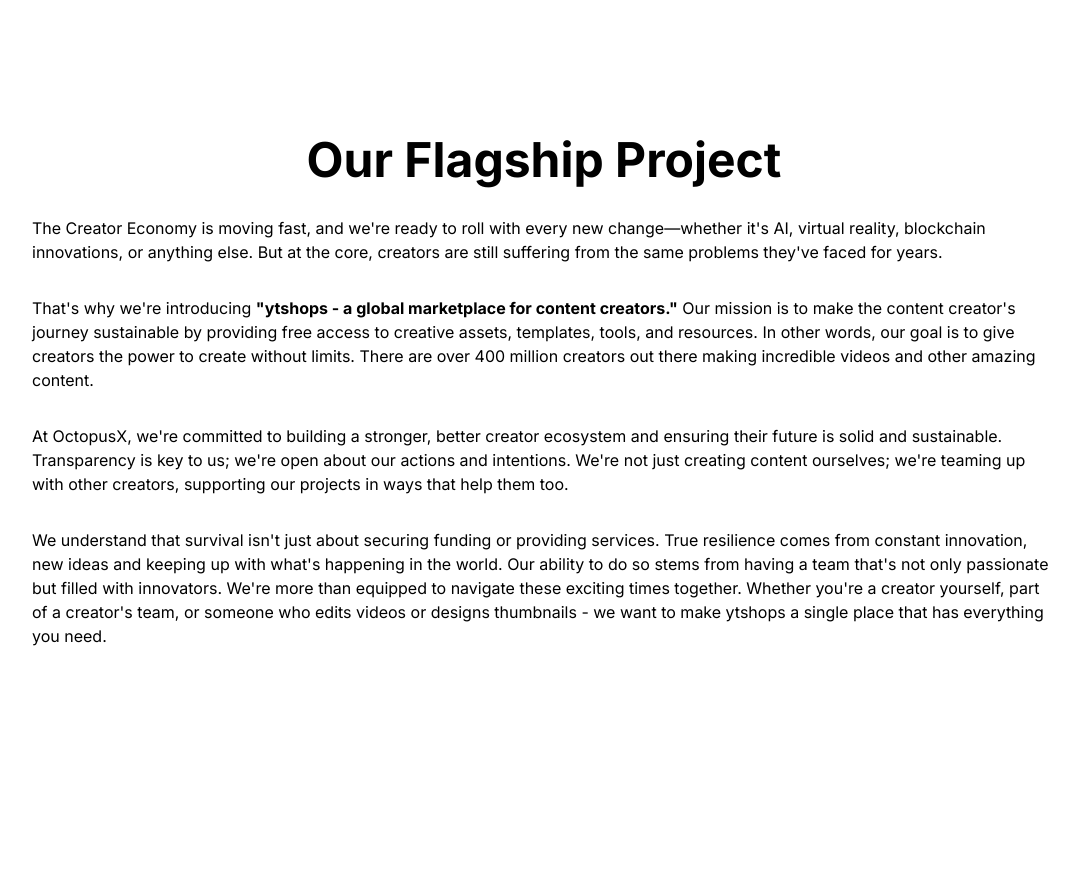
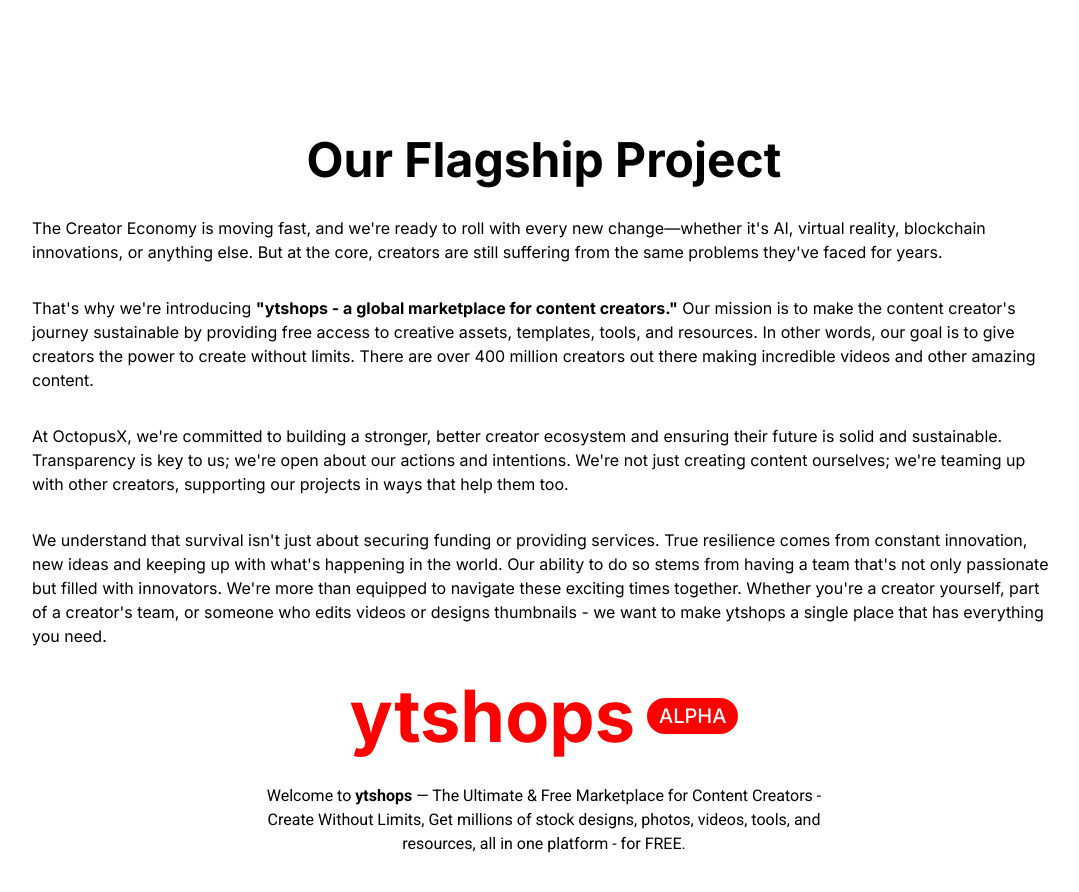
Before and after one commit to wolfiee42/OctopusX, a React (Vite) app: page / in a window 1280 px wide. Shown: the part 1120-2012 px from the top of the page, without its empty margins (96-1175 px from the left). Before the commit the page ends 1768 px from the top, so only its background shows below. Built offline with nearby package versions, Linux system fonts and the light colour scheme.

Commit message:
add: ytshops section

```diff
--- a/src/Pages/Home/Home.jsx
+++ b/src/Pages/Home/Home.jsx
@@ -1,6 +1,7 @@
 import React from 'react'
 import WhoWeAre from '../../components/WhoWeAre'
 import OurFlagshipProject from '../../components/OurFlagshipProject'
+import OurPlans from '../../components/OurPlans'
 
 const Home = () => {
   return (
@@ -8,7 +9,7 @@
     {/* Components Done by Amdadul */}
      <WhoWeAre/>
      <OurFlagshipProject/>
-
+     <OurPlans/>
       {/* Amdadul Components End here */}
     </>
   )
--- a/src/components/OurFlagshipProject.jsx
+++ b/src/components/OurFlagshipProject.jsx
@@ -2,13 +2,18 @@
 
 const OurFlagshipProject = () => {
   return (
-    <section className='container mx-auto max-w-[1200px] mt-10'>
+    <section className='container mx-auto max-w-[1200px] mt-10 mb-10'>
       <h1 className='text-5xl text-black font-inter font-bold text-center'>Our Flagship Project</h1>
       <div className='text-base font-inter font-normal space-y-8 mt-8 max-w-screen-lg mx-auto'>
       <p>The Creator Economy is moving fast, and we're ready to roll with every new change—whether it's AI, virtual reality, blockchain innovations, or anything else. But at the core, creators are still suffering from the same problems they've faced for years.</p>
     <p>That's why we're introducing <strong>"ytshops - a global marketplace for content creators."</strong> Our mission is to make the content creator's journey sustainable by providing free access to creative assets, templates, tools, and resources. In other words, our goal is to give creators the power to create without limits. There are over 400 million creators out there making incredible videos and other amazing content.</p>
     <p>At OctopusX, we're committed to building a stronger, better creator ecosystem and ensuring their future is solid and sustainable. Transparency is key to us; we're open about our actions and intentions. We're not just creating content ourselves; we're teaming up with other creators, supporting our projects in ways that help them too.</p>
     <p>We understand that survival isn't just about securing funding or providing services. True resilience comes from constant innovation, new ideas and keeping up with what's happening in the world. Our ability to do so stems from having a team that's not only passionate but filled with innovators. We're more than equipped to navigate these exciting times together. Whether you're a creator yourself, part of a creator's team, or someone who edits videos or designs thumbnails - we want to make ytshops a single place that  has everything you need.</p>
+        <div className='font-inter justify-center my-5 flex items-center gap-x-3'>
+            <h1 className='text-7xl font-bold text-primary'>ytshops</h1>
+            <p className='text-xl font-medium text-white bg-primary w-fit px-3 py-1 rounded-full'>ALPHA</p>
+        </div>
+            <p className='max-w-[588px] mx-auto font-roboto text-center'>Welcome to <strong>ytshops</strong> — The Ultimate & Free Marketplace for Content Creators - Create Without Limits, Get millions of stock designs, photos, videos, tools, and resources, all in one platform - for FREE.</p>
       </div>
     </section>
   )
--- /dev/null
+++ b/src/components/OurPlans.jsx
@@ -0,0 +1,13 @@
+import React from 'react'
+
+const OurPlans = () => {
+  return (
+    <section className='container mx-auto max-w-[1200px]'>
+      <div>
+
+      </div>
+    </section>
+  )
+}
+
+export default OurPlans
--- a/src/index.css
+++ b/src/index.css
@@ -1,4 +1,4 @@
-@import url('https://fonts.googleapis.com/css2?family=Inter:ital,opsz,wght@0,14..32,100..900;1,14..32,100..900&family=Poppins:ital,wght@0,100;0,200;0,300;0,400;0,500;0,600;0,700;0,800;0,900;1,100;1,200;1,300;1,400;1,500;1,600;1,700;1,800;1,900&display=swap');
+@import url('https://fonts.googleapis.com/css2?family=Inter:ital,opsz,wght@0,14..32,100..900;1,14..32,100..900&family=Poppins:ital,wght@0,100;0,200;0,300;0,400;0,500;0,600;0,700;0,800;0,900;1,100;1,200;1,300;1,400;1,500;1,600;1,700;1,800;1,900&family=Roboto:ital,wght@0,100;0,300;0,400;0,500;0,700;0,900;1,100;1,300;1,400;1,500;1,700;1,900&display=swap');
 @tailwind base;
 @tailwind components;
 @tailwind utilities;
--- a/tailwind.config.js
+++ b/tailwind.config.js
@@ -9,6 +9,7 @@
       fontFamily: {
         'poppins': ['Poppins', 'sans-serif'],
         'inter': ['Inter', 'sans-serif'],
+        'roboto': ['Roboto', 'sans-serif'],
     },
     colors:{
       'primary': '#FF0000',
```
